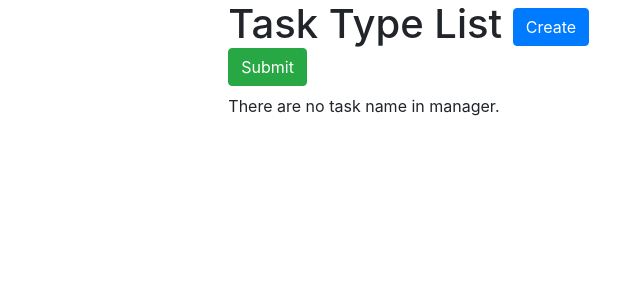
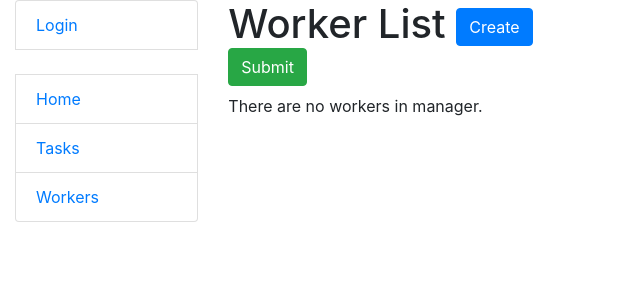
Before and after one commit to Depaton/py-it-task-manager, a Django app: page /worker-list/ in a window 1280 px wide. Shown: the top 300 px of the page, without its empty margins (0-640 px from the left). Run offline with Django 5.2, Linux system fonts and the light colour scheme; data that the repository does not hold is empty; some libraries are stand-ins or nearby versions.

Commit message:
Create Model and HTML for Worker List,Update,Creat. Update Functions of Task and Task Types

```diff
--- a/it_task/views.py
+++ b/it_task/views.py
@@ -5,8 +5,12 @@ from django.urls import reverse_lazy
 from django.views import generic
 from django.contrib.auth.mixins import LoginRequiredMixin
 
-from it_task.forms import TaskTypeSearchForm, PositionSearchForm
+from it_task.forms import TaskTypeSearchForm, PositionSearchForm, WorkerCreationForm, TaskForm, TaskSearchForm
 from it_task.models import Task, TaskType, Position, Worker
+
+
+def index(request):
+    return render(request, "it_task/index.html")
 
 
 class TaskTypeListView(generic.ListView):
@@ -88,29 +92,78 @@ class TaskListView(generic.ListView):
     model = Task
     paginate_by = 10
 
+
+    def get_context_data(self, *, object_list=None, **kwargs):
+        context = super(TaskListView, self).get_context_data(**kwargs)
+        context["search_form"] = TaskSearchForm()
+        return context
+
     def get_queryset(self, **kwargs):
         qs = super().get_queryset(**kwargs)
-        return qs.filter(task_type_id=self.kwargs['pk'])
+        qs = qs.filter(task_type_id=self.kwargs['pk'])
+        form = PositionSearchForm(self.request.GET)
+        if form.is_valid():
+            qs = qs.filter(name__icontains=form.cleaned_data["name"])
+        return qs
+
+
 
 
 
 class TaskCreateView(generic.CreateView):
     model = Task
-    fields = "__all__"
-    success_url = reverse_lazy("task-list")
+    form_class = TaskForm
+
+    def get_success_url(self):
+        task_id = self.object.id
+        return reverse_lazy("task-detail", kwargs={"pk": task_id})
 
 
 class TaskUpdateView(generic.UpdateView):
     model = Task
-    fields = "__all__"
-    success_url = reverse_lazy("task-list")
+    form_class = TaskForm
+
+    def get_success_url(self):
+        task_id = self.object.id
+        return reverse_lazy("task-detail", kwargs={"pk": task_id})
+
+
+class TaskDetailView(generic.DetailView):
+    model = Task
+    queryset = Task.objects.all()
+
+    def get_context_data(self, **kwargs):
+        context = super().get_context_data(**kwargs)
+        task = self.get_object()
+        context['assigned_workers'] = task.assignees.all()
+        return context
 
 
 class TaskDeleteView(generic.DeleteView):
     model = Task
-    success_url = reverse_lazy("task-list")
+
+    def get_success_url(self):
+        task_type_id = self.object.task_type.id
+        return reverse_lazy("task-list", kwargs={"pk": task_type_id})
 
 
 class WorkerListView(generic.ListView):
     model = Worker
     paginate_by = 10
+
+
+class WorkerCreateView(generic.CreateView):
+    model = Worker
+    success_url = reverse_lazy("worker-list")
+    form_class = WorkerCreationForm
+
+
+class WorkerUpdateView(generic.UpdateView):
+    model = Worker
+    form_class = WorkerCreationForm
+    success_url = reverse_lazy("worker-list")
+
+
+class WorkerDeleteView(generic.DeleteView):
+    model = Worker
+    success_url = reverse_lazy("worker-list")
--- a/it_task_service/urls.py
+++ b/it_task_service/urls.py
@@ -19,10 +19,12 @@ from django.urls import path
 
 from it_task.views import TaskTypeListView, TaskTypeCreateView, TaskTypeUpdateView, TaskTypeDeleteView, \
     PositionListView, PositionCreateView, PositionUpdateView, PositionDeleteView, TaskListView, TaskCreateView, \
-    TaskUpdateView, TaskDeleteView, WorkerListView
+    TaskUpdateView, TaskDeleteView, WorkerListView, WorkerCreateView, WorkerUpdateView, WorkerDeleteView, index, \
+    TaskDetailView
 
 urlpatterns = [
     path("admin/", admin.site.urls),
+    path("", index, name="index"),
     path("task-type-list/", TaskTypeListView.as_view(), name="task-type-list"),
     path("task-type-list/create", TaskTypeCreateView.as_view(), name="task-type-create"),
     path("task-type-list/<int:pk>/update", TaskTypeUpdateView.as_view(), name="task-type-update"),
@@ -34,6 +36,10 @@ urlpatterns = [
     path("task-list/<int:pk>", TaskListView.as_view(), name="task-list"),
     path("task-list/create", TaskCreateView.as_view(), name="task-create"),
     path("task-list/<int:pk>/update", TaskUpdateView.as_view(), name="task-update"),
-    path("task-list/<int:pk>/delete", TaskDeleteView.as_view(), name="task-delete"),
-    path("worker-list/", WorkerListView.as_view(), name="task-delete")
+    path("task-delete/<int:pk>/", TaskDeleteView.as_view(), name="task-delete"),
+    path("task-detail/<int:pk>", TaskDetailView.as_view(), name="task-detail"),
+    path("worker-list/", WorkerListView.as_view(), name="worker-list"),
+    path("worker-list/create", WorkerCreateView.as_view(), name="worker-create"),
+    path("worker-list/<int:pk>/update", WorkerUpdateView.as_view(), name="worker-update"),
+    path("worker-list/<int:pk>/delete", WorkerDeleteView.as_view(), name="worker-delete"),
 ]
--- a/templates/base.html
+++ b/templates/base.html
@@ -20,7 +20,7 @@
         <div class="col-sm-2">
 
             {% block sidebar %}
-
+                {% include "includes/sidebar.html" %}
             {% endblock %}
 
         </div>
--- /dev/null
+++ b/templates/includes/sidebar.html
@@ -0,0 +1,14 @@
+<ul class="sidebar-nav list-group">
+  {% if user.is_authenticated %}
+    <li class="list-group-item">User: <a href="{{ user.get_absolute_url }}">{{ user.get_username }}</a></li>
+    <li class="list-group-item"><a href="{% url 'logout'%}?next={{request.path}}">Logout</a></li>
+  {% else %}
+    <li class="list-group-item"><a href="">Login</a></li>
+  {% endif %}
+
+  <br>
+
+  <li class="list-group-item"><a href="{% url 'index' %}">Home</a></li>
+  <li class="list-group-item"><a href="{% url 'task-type-list' %}">Tasks</a></li>
+  <li class="list-group-item"><a href="{% url 'worker-list' %}">Workers</a></li>
+</ul>
--- a/templates/it_task/task_confirm_delete.html
+++ b/templates/it_task/task_confirm_delete.html
@@ -6,6 +6,6 @@
     {% csrf_token %}
     <p>Are you sure you want to delete {{ object.task_type }} Task  - {{ object.name }}"?</p>
     <input type="submit" value="Yes, delete" class="btn btn-danger">
-    <a href="{% url 'task-list' %}" class="btn btn-secondary">Cancel</a>
+    <a href="{% url 'task-detail' object.id %}" class="btn btn-secondary">Cancel</a>
   </form>
 {% endblock %}
--- a/templates/it_task/worker_list.html
+++ b/templates/it_task/worker_list.html
@@ -3,8 +3,8 @@
 
 {% block content %}
   <h1>
-    Task Type List
-    <a href="{% url 'task-type-create'%}" class="btn btn-primary link-to-page">
+    Worker List
+    <a href="{% url 'worker-create'%}" class="btn btn-primary link-to-page">
       Create
     </a>
     {% load crispy_forms_tags %}
@@ -16,27 +16,35 @@
 
   </h1>
     </form>
-  {% if task_type_list %}
+  {% if worker_list %}
     <table class="table">
       <tr>
-        <th>Name</th>
+        <th>First Name</th>
+        <th>Last Name</th>
+        <th>Position</th>
         <th>Update</th>
         <th>Delete</th>
       </tr>
 
-      {% for task_type in task_type_list %}
+      {% for worker in worker_list %}
         <tr>
           <td>
-              {{ task_type.name }}
+              {{ worker.first_name }}
           </td>
           <td>
-              <a href="{% url 'task-type-update' pk=task_type.id%}">
+              {{ worker.last_name }}
+          </td>
+          <td>
+              {{ worker.position}}
+          </td>
+          <td>
+              <a href="{% url 'worker-update' pk=worker.id%}">
                 Update
               </a>
             </td>
             <td>
               <a style="color: red"
-                href="{% url 'task-type-delete' pk=task_type.id%}">
+                href="{% url 'worker-delete' pk=worker.id%}">
                 Delete
               </a>
             </td>
@@ -45,6 +53,6 @@
     </table>
 
   {% else %}
-      <p>There are no task name in manager.</p>
+      <p>There are no workers in manager.</p>
   {% endif %}
 {% endblock %}
```
Also changed, not shown: it_task/forms.py (+32 -0 lines), it_task/models.py (+6 -6 lines), templates/it_task/index.html (+4 -13 lines), templates/it_task/task_detail.html (added, +31 -0 lines), templates/it_task/task_list.html (+7 -7 lines), templates/it_task/worker_confirm_delete.html (added, +11 -0 lines), templates/it_task/worker_form.html (added, +12 -0 lines).
